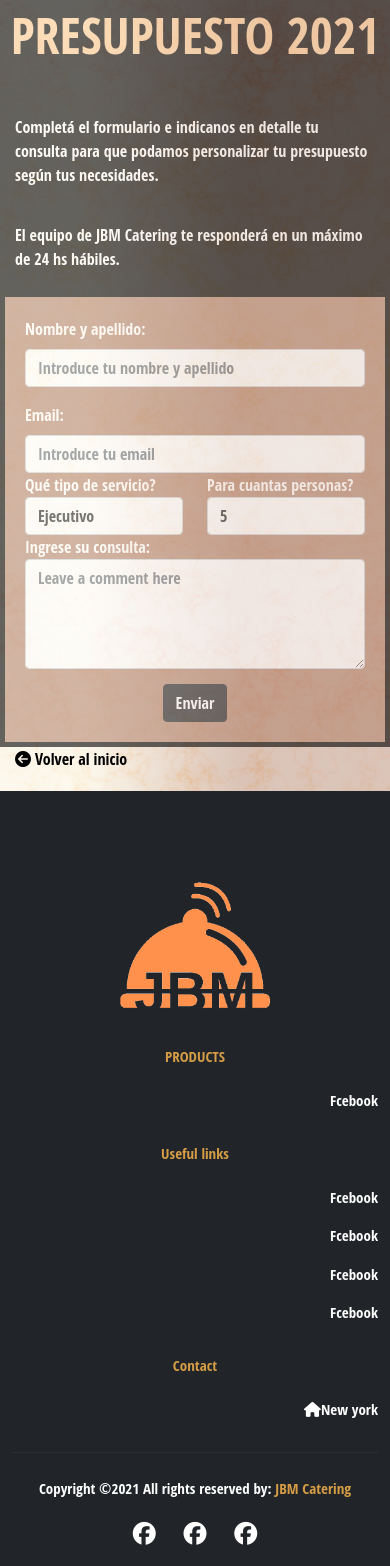
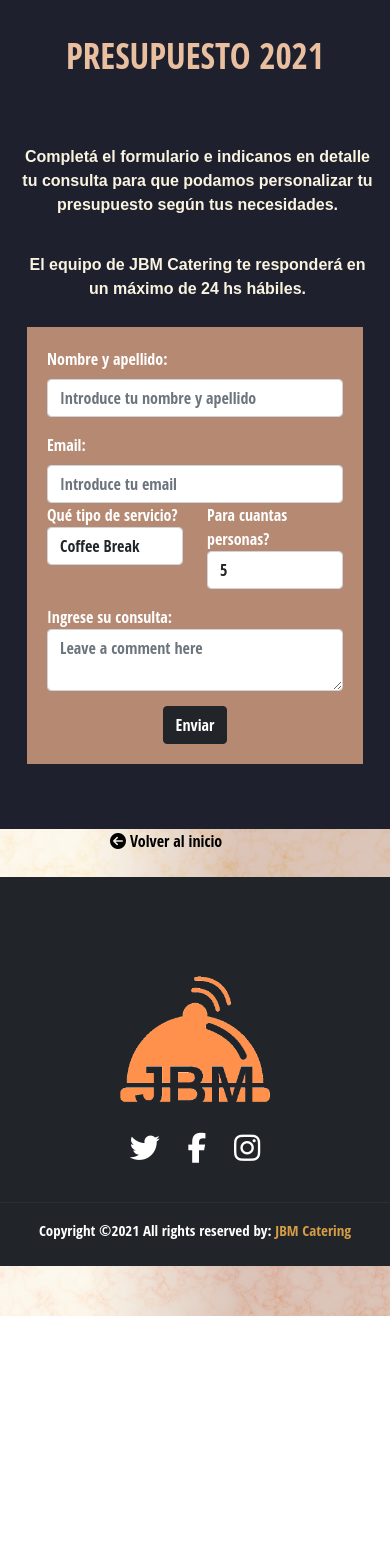
Before and after one commit to jaqomp/jbmcatering, a plain HTML site: page Formulario.html in a window 390 px wide. After the commit the page ends 1316 px from the top, so only its background shows below. Drawn offline with nearby package versions, Linux system fonts and the light colour scheme.

Commit message:
subo cambios de anoche

```diff
--- a/Formulario.html
+++ b/Formulario.html
@@ -11,16 +11,19 @@
   <link rel="stylesheet" href="styles/style.css">
   <title>Document</title>
 </head>
-<body class="formulario-fondo">
+<body>
+
+<section class="formulario-fondo">
 
  <div class="container-grande">
    <div class="titulo">
    <h2 class="titulo-h2">PRESUPUESTO 2021</h2></div>
     <div class="row-formu">
-       <div class="col-md-12 col-sm-12 col-xs-12 col-md-offset-6 text-margin">
-<p class="subtitulo"><b>Completá el formulario e indicanos en detalle tu consulta para que podamos personalizar tu presupuesto según tus necesidades.</p>
+       <div class="sub col-md-12 col-sm-12 col-xs-12 col-md-offset-6 text-margin">
+<p class="subtitulo-uno subtitulo"><b>Completá el formulario e indicanos en detalle tu consulta para que podamos personalizar tu presupuesto según tus necesidades.</p>
   <p class="subtitulo">El equipo de <b>JBM Catering</b> te responderá en un máximo de 24 hs hábiles.</b>
   </div>
+  <div class="container">
     <form id="form"
        action="https://formspree.io/f/xwkavwrg"
        method="POST">
@@ -38,9 +41,9 @@
          <div class="form-group">
            <label for="select">Qué tipo de servicio?</label>
            <select class="form-control" id="select">
-             <option>Ejecutivo</option>
-             <option>Social</option>
-             <option>ejemplo3</option>
+             <option>Coffee Break</option>
+             <option>Servicios de lunch</option>
+             <option>Servicios de té</option>
        </select></div>
          </div>
  <div class="col">
@@ -54,14 +57,15 @@
              <option>200</option>
            </select>
          </div></div></div>
-        <label for="floatingTextarea">Ingrese su consulta:</label>
- <textarea cols="10" rows="4"class="form-control" placeholder="Leave a comment here" id="floatingTextarea"></textarea>
+        <label class="pt-3" for="floatingTextarea" >Ingrese su consulta:</label>
+ <textarea rows="2"class="form-control" placeholder="Leave a comment here" id="floatingTextarea"></textarea>
  <div class="button-enviar">
-        <button type="submit" class="btn btn-dark">Enviar</button>
+        <button type="submit" class="btn btn-dark">Enviar</button></div>
        </div>
      </form></div>
     </div>
-    <a class="atras" href="index.html"><i class="fas fa-arrow-circle-left">
+    <div class="arrow">
+    <a id="atras" href="index.html"><i class="fas fa-arrow-circle-left"></article>
 
     </i> Volver al inicio</a>
  <div id="wsp" class="hidden-print">
@@ -69,60 +73,44 @@
         <div class="col-sm-3 col-md-3 col-xs-3">
       <a href="https://api.whatsapp.com/send?phone=541125119829" target="_blank"><img src="./images/whatsapp.png" alt=""></a>
   </div></div></div></div>
+</section>
+  <footer class="bg-dark text-white pt-5 mt-4">
+    <div class="container text-center text-md-left">
+     <div class="row">
+        <div class="col-md-3 col-lg-3 col-xl-4 mx-auto mt-5 mx-auto services">
+       <h5 class="text-uppercase mb-4 font-weight-bold footer-title">Servicios</h5>
+       <p><a href="#catering" class="text-white" style="text-decoration: none">Coffee Break</a> </p>
+       <p><a href="#catering" class="text-white" style="text-decoration: none">Servicios de lunch</a> </p>
+       <p><a href="#catering" class="text-white" style="text-decoration: none">Servicios de té</a> </p>
+   </div>
+        <div class="col-xs-1 col-md-3 col-lg-3  col-xl-4 mx-auto">
+          <img class="logoo" src="./images/logo/imageonline-co-whitebackgroundremoved (1).png">
+<div class="text-center text-md-right">
+         <ul class="list-unstyled list-inline">
+           <li class="list-inline-item"><a href="https://www.twitter.com" class="btn-floating btn-sm text-white" style="font-size: 30px;" target="_blank">
+             <i class="fab fa-twitter"></i></a></li>
+             <li class="list-inline-item"><a href="https://www.facebook.com" class="btn-floating btn-sm text-white" style="font-size: 30px;" target="_blank">
+             <i class="fab fa-facebook-f"></i> </a></li>
+              <li class="list-inline-item"><a href="https://www.instagram.com" class="btn-floating btn-sm text-white" style="font-size: 30px;" target="_blank">
+               <i class="fab fa-instagram"></i></a></li> </ul>
+       </div>
+     </div>
+      <div class="col-md col-lg-2 col-xl-4 mx-auto mt-5 services">
+          <h5 class="text-uppercase mb-4 font-weight-bold footer-title">EVENTOS</h5>
+          <p><a href="#eventos" class="text-white" style="text-decoration: none">Casamientos</a> </p>
+          <p><a href="#eventos" class="text-white" style="text-decoration: none">Celebraciones</a> </p>
+          <p><a href="#eventos" class="text-white" style="text-decoration: none">Empresariales</a> </p>
+      </div>
+     </div>
+    </div></div>
+    <hr class="linea">
 
-  <footer class="bg-dark text-white pt-4">
-    <div class="container text-center text-md-left">
-      <div class="row text-center text-md-left">
-        <div class="col-xs-1 col-md-3 col-lg-3  col-xl-3 mx-auto mt-3">
-          <img class="logoo"
-     src="./images/logo/imageonline-co-whitebackgroundremoved (1).png">
+    <p class="pb-4 copy">Copyright ©2021 All rights reserved by: <a href="#" style="text-decoration: none;"><strong class="footer-title">JBM Catering</strong>
+    </a></p>
 
-
-
+       </div>
         </div>
-        <div class="col-md col-lg-2 col-xl-3 mx-auto mt-3">
-          <h5 class="text-uppercase mb-4 font-weight-bold footer-title">Products</h5>
-          <p><a href="#" class="text-white" style="text-decoration: none">Fcebook</a> </p>
-      </div>
-      <div class="col-md-3 col-lg-2 col-xl-3 mx auto mt-3">
-        <h5 class="text- uppercase mb-4 font-weight-bold footer-title">Useful links</h5>
-        <p><a href="#" class="text-white" style="text-decoration: none">Fcebook</a> </p>
-        <p><a href="#" class="text-white" style="text-decoration: none">Fcebook</a> </p>
-        <p><a href="#" class="text-white" style="text-decoration: none">Fcebook</a> </p>
-        <p><a href="#" class="text-white" style="text-decoration: none">Fcebook</a> </p>
-      </div>
-      <div class="col-md-4 col-lg-3 col-xl-3 mx-auto mt-3">
-       <h5 class="text- uppercase mb-4 font-weight-bold footer-title">Contact</h5>
-       <p><i class="fas fa-home mr-3"></i>New york</p>
-
-      </div>
-    </div>
-    <hr class="mb-4 linea">
-    <div class="row align-items-center">
-      <div class="col-md-7 col-lg-12">
-        <p class="copy">Copyright ©2021 All rights reserved by: <a href="#" style="text-decoration: none;"><strong class="footer-title">JBM Catering</strong>
-         <a></p>
-      </div>
-
-      <div class="col-md-5 col-lg-4">
-        <div class="text-center text-md-right">
-          <ul class="list-unstyled list-inline">
-            <li class="list-inline-item"><a href="#" class="btn-floating btn-sm text-white" style="font-size: 23px;">
-              <i class="fab fa-facebook"></i></a></li>
-              <li class="list-inline-item"><a href="#" class="btn-floating btn-sm text-white" style="font-size: 23px;">
-               <i class="fab fa-facebook"></i></a></li>
-               <li class="list-inline-item"><a href="#" class="btn-floating btn-sm text-white" style="font-size: 23px;">
-                 <i class="fab fa-facebook"></i></a></li>
-
-          </ul>
-        </div>
-      </div>
-
-
-
-      </a>
-    </div>
-    </footer>
+</footer>
 
   <script src="https://kit.fontawesome.com/b9305ac5d4.js" crossorigin="anonymous"></script>
   <script src="https://cdn.jsdelivr.net/npm/bootstrap@5.0.0-beta3/dist/js/bootstrap.bundle.min.js" integrity="sha384-JEW9xMcG8R+pH31jmWH6WWP0WintQrMb4s7ZOdauHnUtxwoG2vI5DkLtS3qm9Ekf" crossorigin="anonymous"></script>
--- a/styles/style.css
+++ b/styles/style.css
@@ -1,17 +1,15 @@
-
 *{margin: 0;
   padding: 0;
   box-sizing: border-box;
-
 }
 body{
   width: auto;
   height:100%;
   font-family: 'Open Sans Condensed', sans-serif;
   background: rgb(250,243,224);
-  background: linear-gradient(90deg, hsla(44, 72%, 93%, 0.568) 22%, hsla(20, 31%, 58%, 0.486) 61%), url(../images/fondo-fondo-pantalla-marmol-textura-dorada-blanca_28629-691.jpg)
+  background: linear-gradient(90deg, hsla(44, 72%, 93%, 0.568) 22%, hsla(20, 31%, 58%, 0.486) 61%), url(../images/fondo-fondo-pantalla-marmol-textura-dorada-blanca_28629-691.jpg);
+  margin-bottom: 50px;
 }
-
 /* INICIO SECCION DE BIANCA */
 .Presentacion{
   width: 100%;
@@ -76,8 +74,8 @@ body{
    height: 200px;
    background-color: #1e212d;
    position: absolute;
-   top: 260px;
-   left: 250px;
+   top: 200px;
+   left: 100px;
  }
  .Experiencias{
    width: 100%;
@@ -168,26 +166,10 @@ body{
      box-shadow: -20px -30px 0 0 #b68973;
    }
  }
- /* FIN SECCION DE BIANCA */
 
  /* ----------------------------------------------------------------------------------- */
-
 /* INICIO SECCION DE MARIANO */
-
-
- /* .titulos{
-  background: rgb(234,191,159);
-  background: linear-gradient(180deg, hsla(26, 64%, 77%, 0.781) 13%, rgba(250,243,224,1) 100%), url(../images/fondo.png);
-} */
-.opensans{
-  font-family: 'Open Sans Condensed', sans-serif;
-}
-/* .bg-color-main-M{
-  background: #faf3e0;
-  background: linear-gradient(180deg, hsla(44, 72%, 93%, 0.952) 0%, hsla(44, 72%, 93%, 0.945) 100%), url(../imgs/fondo.png);
-} */
 .card-title{
-  font-family: 'Open Sans Condensed', sans-serif;;
   font-size: 25px;
 }
 .borde-carousel{
@@ -198,48 +180,45 @@ body{
 .justify{
   text-align: justify;
 }
-.pt-5{
-  margin-bottom: 5rem;
-}
+
 /* FIN SECCION DE MARIANO */
-
 /* ----------------------------------------------------------------------------------- */
-
+/* INICIO SECCION DE JACQUELINE */
 .titulo{
   height: 100px;
-
 }
 .titulo-h2{
   text-align: center;
-  color: rgb(252, 205, 152);
+  color: #eabf9f;
   font-weight: bolder;;
   font-size: 50px;
-
 }
 .container-grande {
   margin:60px;
   padding: 60px;
-  background-color: #000000;
-  opacity: .6;
+  background-color: #1e212d;
 }
-
 .container-sm{
   margin-top: 30px;
   margin-bottom: 60px;
   opacity:1;
 }
-.wsp{display:none}
-
 .text-margin{
   text-align: center;
 }
 p.subtitulo{
   text-align: center;
-  color: #ffffff;
-  ;
+  color: #faf3e0;
   padding: 10px;
+  font-size: 20px;
+  font-family: 'Montserrat', sans-serif;
 }
 @media (max-width: 640px) {
+  .container-grande {
+    margin-left: 5px;}
+  #form{
+ margin:10px
+}
   p.subtitulo{
     text-align: left;
 }
@@ -250,20 +229,19 @@ p.subtitulo{
   padding:5px;
   margin:0;
 }
+.row-formu{
+  padding-bottom: 50px;
+}
 #wsp{
   display:none;
 }
 h5, h6, footer{
   font-size: 15px;
 }}
-
 #form{
   background-color: #b68973;
   padding: 20px;
-
-  opacity: 1;
   color:rgb(255, 255, 255)
-
 }
 ::placeholder{
   color: rgb(0, 0, 0)
@@ -271,7 +249,6 @@ h5, h6, footer{
 .form-label{
   color:rgb(255, 255, 255)
 }
-
 .button-enviar{
   text-align: center;
 }
@@ -289,75 +266,58 @@ h5, h6, footer{
   background: linear-gradient(90deg, hsla(44, 72%, 93%, 0.568) 22%, hsla(20, 31%, 58%, 0.486) 61%), url(../images/fondo-fondo-pantalla-marmol-textura-dorada-blanca_28629-691.jpg)
 }
 footer{
- margin-top: 20px;
  height: 100%;
   color: white;
-  background-color: black;
+
 }
 
-
-@media screen and (min-width:600px){
-  .footer-right > * {
-    flex: 2;
-  }
-  /* .footer-left{
-    flex:6 0px;
-  } */
-  .footer-right{
-    flex:6 0px;
-  }
-}
 @media (max-width:640px){
   .footer{
     padding: 15px;
 
 }
+.titulo-h2{
+  padding-top: 30px;
+  padding-bottom: 10px;
+  font-size: 35px;
 
-.footer-right{
-  flex:2px;
 }
-p{
-  text-align: end;
-}
-.socials{
+.sub{
   padding-top: 30px;
 }
-.iconos{
-  padding-top: 10px;
-  padding-left: 70px;
-
+  p.subtitulo{
+    padding-left: 15px;
+    text-align: center;
+    font-size: 16px;
 }
-.breadcrumb{
+#atras{
+  margin:100px;
+  padding:20px;
+}
+.services{
   display:none;
 }
 }
-
-.atras{
-padding-left:15px;
-
+#atras{
+  padding: 10px;
   text-decoration: none;
   color:rgb(0, 0, 0);
 }
-
-.bg-dark
-{
-  color:white
-
-}
-
 .footer-title{
   color:rgb(214, 157, 70)
 }
-
 .logoo{
   width: 150px;
   padding-top:50px;
 }
-
 .copy{
   text-align: center;
+  text-decoration: none;
 }
-
 .linea{
   color: rgb(90, 81, 63);
 }
+
+.redesociales{
+  padding-top: 80px;
+ }
```
Also changed, not shown: index.html (+50 -67 lines), images/botonpresu.png. Lines whose indentation alone changed are shown as unchanged.
